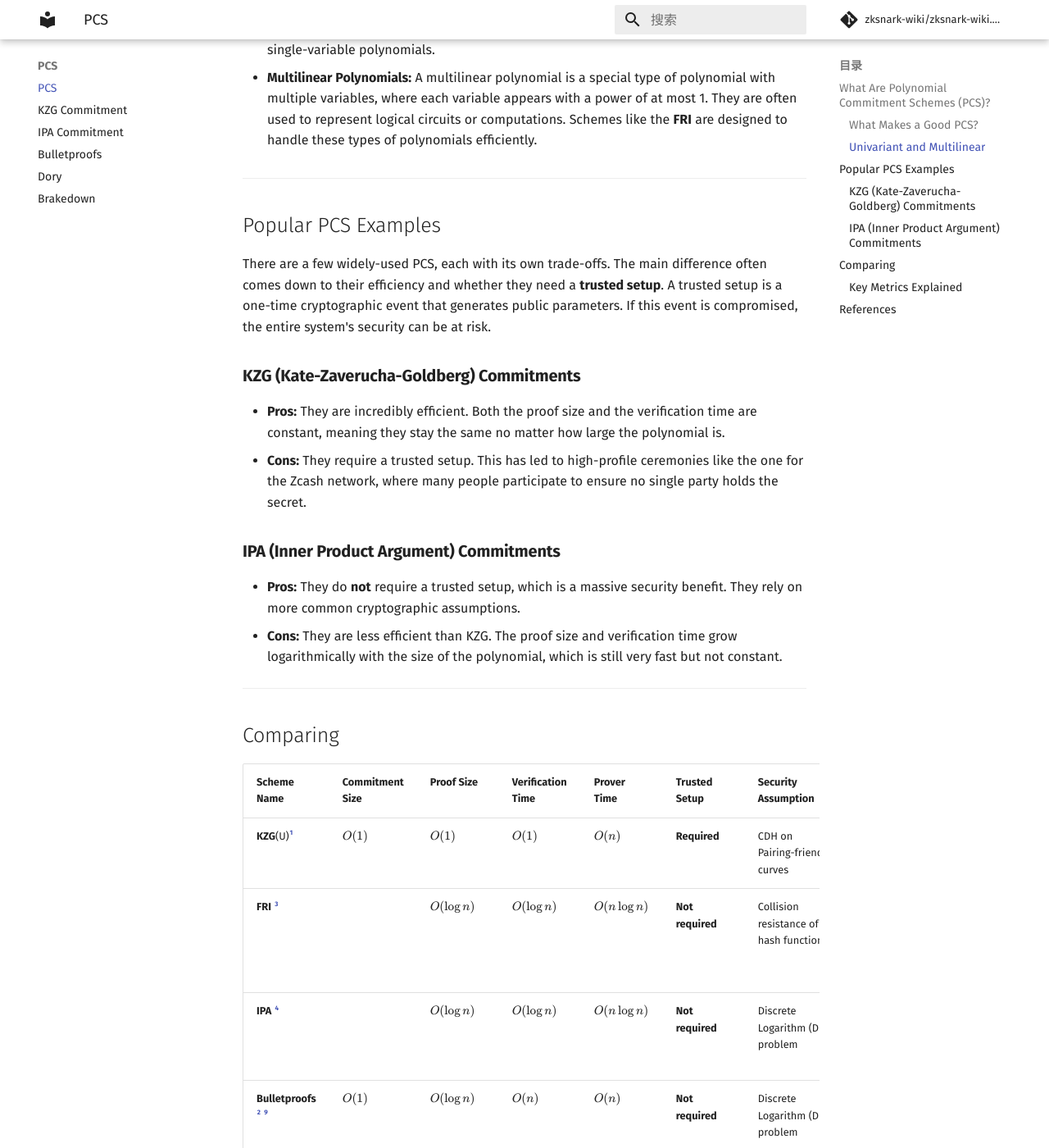
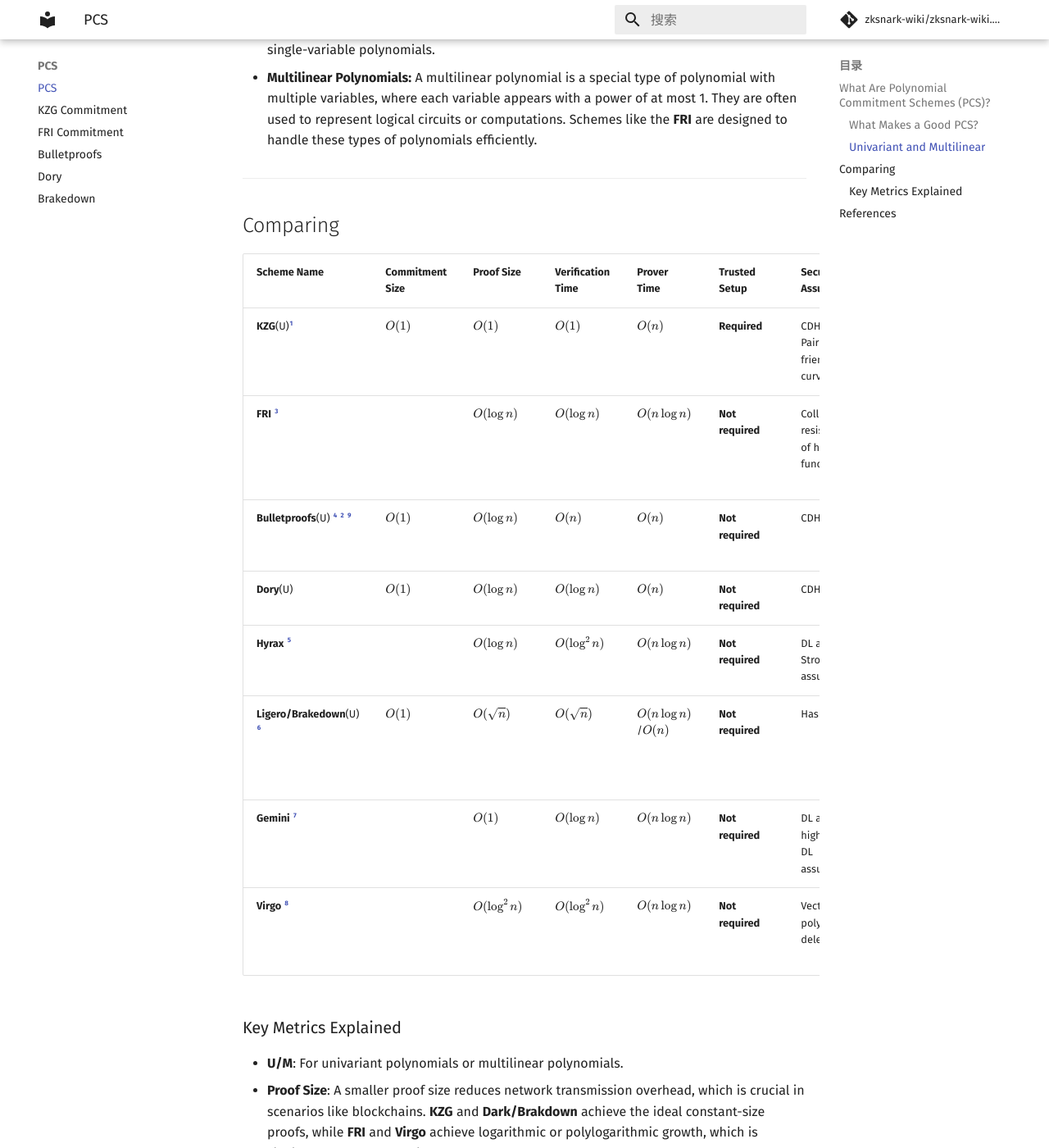
Before and after one commit to zksnark-wiki/zksnark-wiki.github.io, an MkDocs documentation site: the page built from docs/pcs/index.md, in a window 1280 px wide and 1400 px high, scrolled down 1173 px. Shown: the whole window at 82% size. Built offline with MkDocs 1.6.1 and Material for MkDocs 9.7.7, drawn with Linux system fonts in a browser that asks for light colours; comment, search, counter and statistics services are not loaded; some of the changed text lies outside the part shown.

Commit message:
Update documentation for polynomial commitment schemes: refine performance metrics, add FRI commitment section, and remove IPA commitment.

```diff
--- a/docs/pcs/index.md
+++ b/docs/pcs/index.md
@@ -29,36 +29,19 @@
 * **Multilinear Polynomials:** A multilinear polynomial is a special type of polynomial with multiple variables, where each variable appears with a power of at most 1. They are often used to represent logical circuits or computations. Schemes like the **FRI** are designed to handle these types of polynomials efficiently.
 
 ---
-## Popular PCS Examples
-
-There are a few widely-used PCS, each with its own trade-offs. The main difference often comes down to their efficiency and whether they need a **trusted setup**. A trusted setup is a one-time cryptographic event that generates public parameters. If this event is compromised, the entire system's security can be at risk.
-
-### **KZG (Kate-Zaverucha-Goldberg) Commitments**
-
-* **Pros:** They are incredibly efficient. Both the proof size and the verification time are constant, meaning they stay the same no matter how large the polynomial is.
-* **Cons:** They require a trusted setup. This has led to high-profile ceremonies like the one for the Zcash network, where many people participate to ensure no single party holds the secret.
-
-### **IPA (Inner Product Argument) Commitments**
-
-* **Pros:** They do **not** require a trusted setup, which is a massive security benefit. They rely on more common cryptographic assumptions.
-* **Cons:** They are less efficient than KZG. The proof size and verification time grow logarithmically with the size of the polynomial, which is still very fast but not constant.
-
-
----
 
 ## Comparing
 
-| Scheme Name | Commitment Size | Proof Size | Verification Time | Prover Time | Trusted Setup | Security Assumption | Core Technique | Advantages | Disadvantages |
-| :--- | :--- | :--- | :--- | :--- | :--- | :--- | :--- | :--- | :--- |
-| **KZG**(U)[^1]  | $O(1)$ | $O(1)$ | $O(1)$ | $O(n)$ | **Required** | CDH on Pairing-friendly curves | Bilinear Pairings | Small proofs, fast verification | Relies on a trusted setup |
-| **FRI** [^3] | | $O(\log n)$ | $O(\log n)$ | $O(n \log n)$ | **Not required** | Collision resistance of hash functions | Iterative low-degree testing | Fully transparent, post-quantum secure | Relatively large proofs, high verification cost |
-| **IPA** [^4] | | $O(\log n)$ | $O(\log n)$ | $O(n \log n)$ | **Not required** | Discrete Logarithm (DL) problem | Inner Product Argument, Fiat-Shamir | No trusted setup, logarithmic proof size | Can be slower than KZG for large n |
-| **Bulletproofs** [^2] [^9] | $O(1)$ | $O(\log n)$ | $O(n)$ | $O(n)$ | **Not required** | Discrete Logarithm (DL) problem | Inner Product Argument | No trusted setup, small proof size | Slower verification than KZG |
-| **Dory** | | $O(\log n)$ | $O(\log n)$ | $O(n)$ | **Not required** | | | | |
-| **Hyrax** [^5] | | $O(\log n)$ | $O(\log^2 n)$ | $O(n \log n)$ | **Not required** | DL and Strong RSA assumptions | Vector commitments, inner product arguments | No trusted setup, fast verification | Relies on specific assumptions |
-| **Brakedown** [^6] | | $O(1)$ | $O(n)$ | $O(n \log n)$ | **Not required** | DL and higher-order DL assumptions | Batching techniques | Constant-size proofs without trusted setup | Linear verification time |
-| **Gemini** [^7] | | $O(1)$ | $O(\log n)$ | $O(n \log n)$ | **Not required** | DL and higher-order DL assumptions | Polynomial combination for batching | Combines KZG and FRI advantages | Relatively complex protocol |
-| **Virgo** [^8] | | $O(\log^2 n)$ | $O(\log^2 n)$ | $O(n \log n)$ | **Not required** | Polylogarithmic inner product argument | Vector polynomial delegation | No trusted setup, post-quantum secure | Proof and verification time are not constant |
+| Scheme Name | Commitment Size | Proof Size | Verification Time | Prover Time | Trusted Setup | Security Assumption | Advantages | Disadvantages |
+| :--- | :--- | :--- | :--- | :--- | :--- | :--- | :--- | :--- |
+| **KZG**(U)[^1]  | $O(1)$ | $O(1)$ | $O(1)$ | $O(n)$ | **Required** | CDH on Pairing-friendly curves | Small proofs, fast verification | Relies on a trusted setup |
+| **FRI** [^3] | | $O(\log n)$ | $O(\log n)$ | $O(n \log n)$ | **Not required** | Collision resistance of hash functions | Fully transparent, post-quantum secure | Relatively large proofs, high verification cost |
+| **Bulletproofs**(U) [^4] [^2] [^9] | $O(1)$ | $O(\log n)$ | $O(n)$ | $O(n)$ | **Not required** | CDH | No trusted setup, small proof size | Slower verification than KZG |
+| **Dory**(U) | $O(1)$ | $O(\log n)$ | $O(\log n)$ | $O(n)$ | **Not required** | CDH | | | |
+| **Hyrax** [^5] | | $O(\log n)$ | $O(\log^2 n)$ | $O(n \log n)$ | **Not required** | DL and Strong RSA assumptions | No trusted setup, fast verification | Relies on specific assumptions |
+| **Ligero/Brakedown**(U) [^6] |$O(1)$ | $O(\sqrt n)$ | $O(\sqrt n)$ | $O(n\log n)$/$O(n)$ | **Not required** | Hash | Constant-size proofs without trusted setup | Linear verification time |
+| **Gemini** [^7] | | $O(1)$ | $O(\log n)$ | $O(n \log n)$ | **Not required** | DL and higher-order DL assumptions | Combines KZG and FRI advantages | Relatively complex protocol |
+| **Virgo** [^8] | | $O(\log^2 n)$ | $O(\log^2 n)$ | $O(n \log n)$ | **Not required** | Vector polynomial delegation | No trusted setup, post-quantum secure | Proof and verification time are not constant |
 
 ### Key Metrics Explained
 
--- a/mkdocs.yml
+++ b/mkdocs.yml
@@ -27,7 +27,7 @@
   - PCS:
     - PCS: pcs/index.md
     - KZG Commitment: pcs/kzg.md
-    - IPA Commitment: pcs/ipa.md
+    - FRI Commitment: pcs/fri.md
     - Bulletproofs: pcs/bulletproofs.md
     - Dory: pcs/dory.md
     - Brakedown: pcs/brakedown.md
```
Also changed, not shown: docs/pcs/brakedown.md (+2 -2 lines), docs/pcs/bulletproofs.md (+15 -1 lines), docs/pcs/dory.md (+10 -0 lines), docs/pcs/fri.md (added, +1 -0 lines), docs/pcs/ipa.md (deleted, +0 -1 lines).
